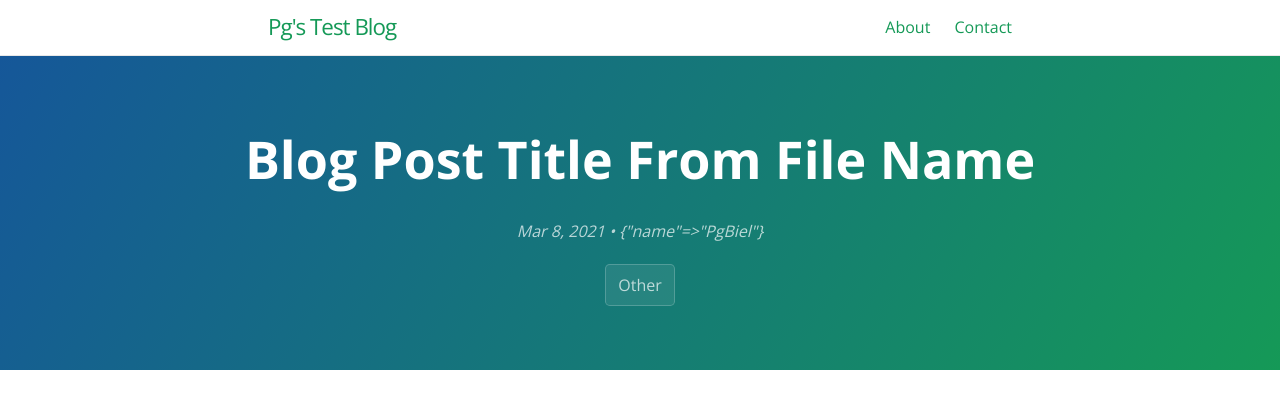
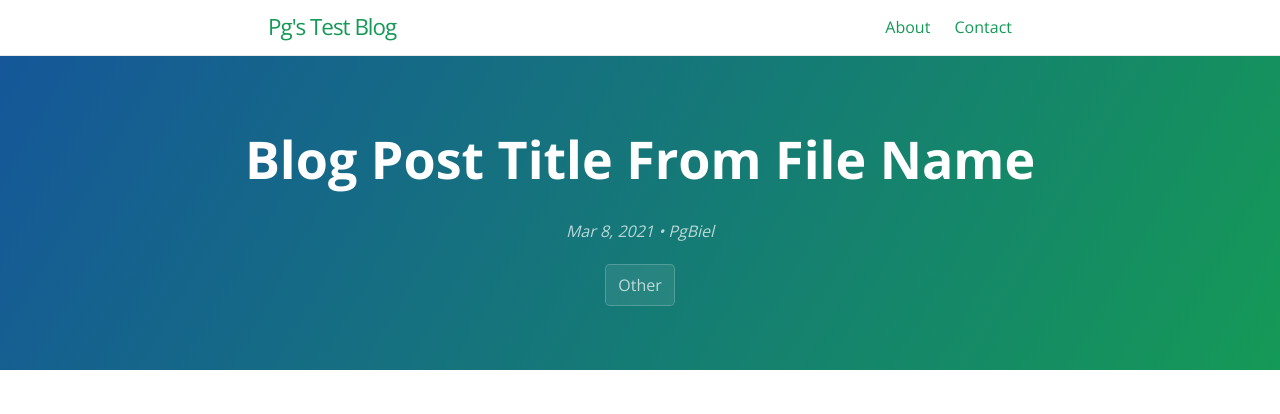
Before and after one commit to PgBiel/blog-test, a Jekyll site: the page built from _posts/2021-03-08-blog-post-title-from-file-name.md, in a window 1280 px wide. Shown: the top 414 px of the page. Built offline with Jekyll 4.4.1, drawn with Linux system fonts in a browser that asks for light colours.

Commit message:
layout(default): fix page author (attempt 2)

```diff
--- a/_layouts/default.html
+++ b/_layouts/default.html
@@ -84,12 +84,12 @@
                     {% assign date_format = site.cayman-blog.date_format | default: "%b %-d, %Y" %}
                     {{ page.date | date: date_format }}
                 </time>
-                {% assign page_author = page.author | default: site.author | default: nil | escape %}
+                {% assign page_author = page.author | default: site.author | default: nil %}
                 {% if page_author.name %}
                 {% assign page_author = page_author.name %}
                 {% endif %}
                 {% if page_author %}
-                • <span itemprop="author" itemscope itemtype="http://schema.org/Person"><span itemprop="name">{{ page_author }}</span></span>
+                • <span itemprop="author" itemscope itemtype="http://schema.org/Person"><span itemprop="name">{{ page_author | escape }}</span></span>
                 {% endif %}
             </h2>
 
```
